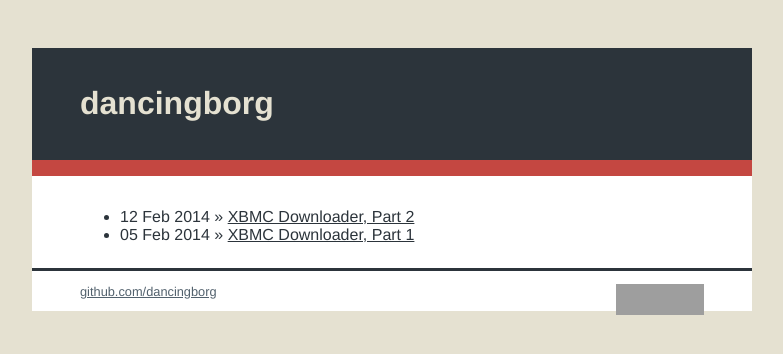
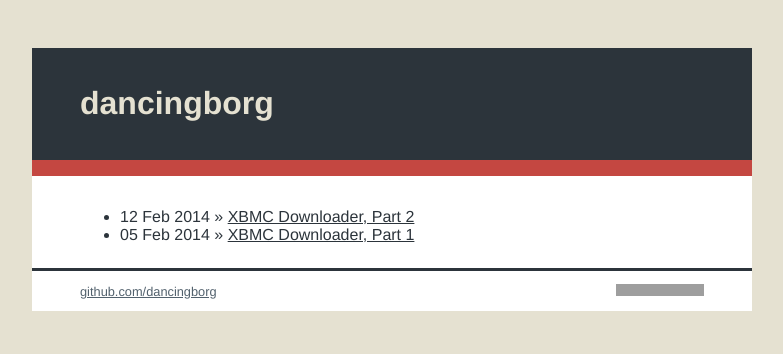
Before and after one commit to andre-abadi/andre-abadi.github.io, a Jekyll site: the page built from index.html, in a window 1280 px wide. Shown: the top 354 px of the page, without its empty margins (248-1031 px from the left). Built offline with Jekyll 4.4.1, drawn with Linux system fonts in a browser that asks for light colours; Markdown is read by kramdown in place of the engine named in the settings; grey boxes are pictures that could not be loaded.

Commit message:
footer img max height

```diff
--- a/css/main.css
+++ b/css/main.css
@@ -50,6 +50,7 @@ body {
 .footer img {
   float: right;
   margin-left: 1em;
+  max-height: 1em;
 }
 
 a, a:hover, a:visited  {
```
